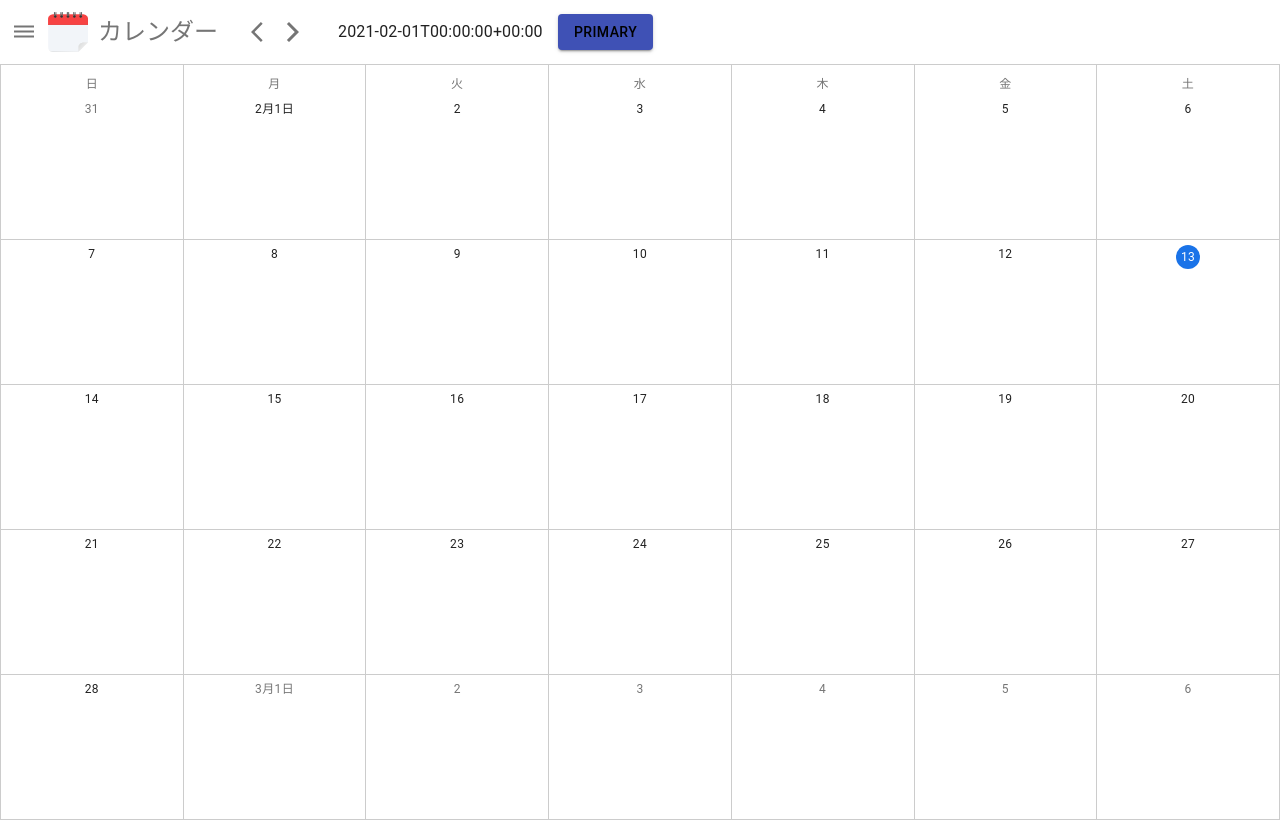
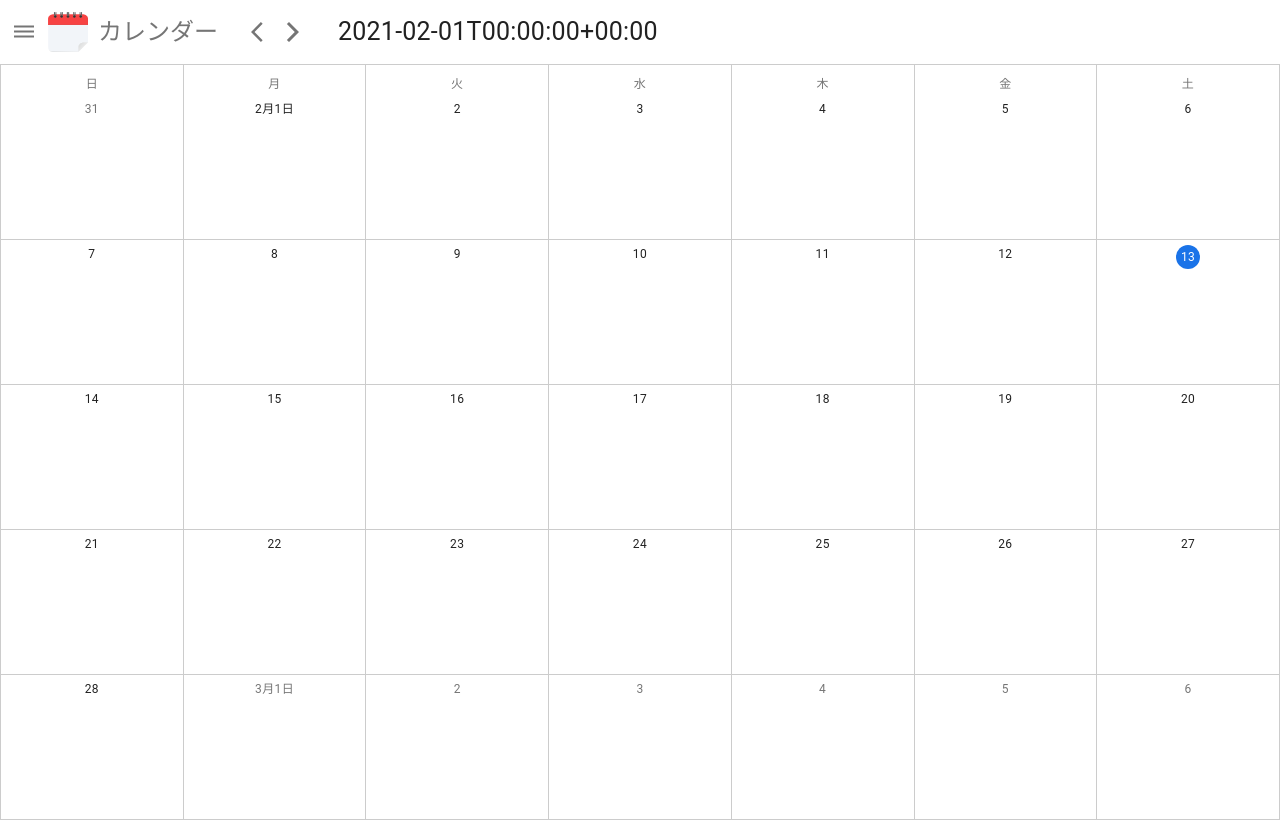
Before and after one commit to akky25/calendar-app, a React (Create React App) app in the folder front/: page / in a window 1280 px wide. Built offline with nearby package versions, Linux system fonts and the light colour scheme.

Commit message:
refactoring

```diff
--- a/front/src/components/Navigation/Navigation.tsx
+++ b/front/src/components/Navigation/Navigation.tsx
@@ -1,11 +1,5 @@
 import { FC } from "react";
-import {
-  IconButton,
-  Toolbar,
-  Typography,
-  makeStyles,
-  Button,
-} from "@material-ui/core";
+import { IconButton, Toolbar, Typography, makeStyles } from "@material-ui/core";
 import { DatePicker } from "@material-ui/pickers";
 
 import ArrowBackIos from "@material-ui/icons/ArrowBackIos";
@@ -20,20 +14,22 @@ type Props = {
   month: dayjs.Dayjs | null;
 };
 
-const useStyledToolbar = makeStyles({
-  root: { padding: "0" },
-});
+// const useStyledToolbar = makeStyles({
+//   root: { padding: "0" },
+// });
 
-const useStyledTypography = makeStyles({
-  root: { margin: "0 30px 0 10px" },
-});
+// const useStyledTypography = makeStyles({
+//   root: { margin: "0 30px 0 10px" },
+// });
 
-const useStyledDatePicker = makeStyles({
-  root: { marginLeft: 30 },
-});
+// const useStyledDatePicker = makeStyles({
+//   root: { marginLeft: 30 },
+// });
 
-const useStyledButton = makeStyles({
-  root: { color: "black" },
+const useStyled = makeStyles({
+  toolbar: { padding: "0" },
+  typography: { margin: "0 30px 0 10px" },
+  datePicker: { marginLeft: 30 },
 });
 
 const Navigation: FC<Props> = ({
@@ -42,14 +38,13 @@ const Navigation: FC<Props> = ({
   setMonth,
   month,
 }) => {
-  const classesToolbar = useStyledToolbar();
-  const classesTypography = useStyledTypography();
-  const classesDatePicker = useStyledDatePicker();
-
-  const classesButton = useStyledButton();
+  // const classesToolbar = useStyledToolbar();
+  // const classesTypography = useStyledTypography();
+  // const classesDatePicker = useStyledDatePicker();
+  const classes = useStyled();
 
   return (
-    <Toolbar className={classesToolbar.root}>
+    <Toolbar className={classes.toolbar}>
       <IconButton>
         <DehazeIcon />
       </IconButton>
@@ -57,7 +52,7 @@ const Navigation: FC<Props> = ({
       <Typography
         color="textSecondary"
         variant="h5"
-        className={classesTypography.root}
+        className={classes.typography}
       >
         カレンダー
       </Typography>
@@ -74,20 +69,12 @@ const Navigation: FC<Props> = ({
         format="YYYY年 M月"
         animateYearScrolling
         disableToolbar
-        className={classesDatePicker.root}
+        className={classes.datePicker}
         InputProps={{
           disableUnderline: true,
+          style: { fontSize: 25 },
         }}
       />
-      <Button
-        variant="contained"
-        color="primary"
-        // className={classesButton.root}
-        // classes={{ root: classesButton.root }}
-        classes={{ label: classesButton.root }}
-      >
-        Primary
-      </Button>
     </Toolbar>
   );
 };
--- a/front/src/containers/CalendarBoard/CalendarBoard.tsx
+++ b/front/src/containers/CalendarBoard/CalendarBoard.tsx
@@ -1,5 +1,4 @@
 import { FC } from "react";
-// import dayjs from "dayjs";
 import { useSelector } from "react-redux";
 
 import CalendarBoard from "components/CalendarBoard/CalendarBoard";
```
